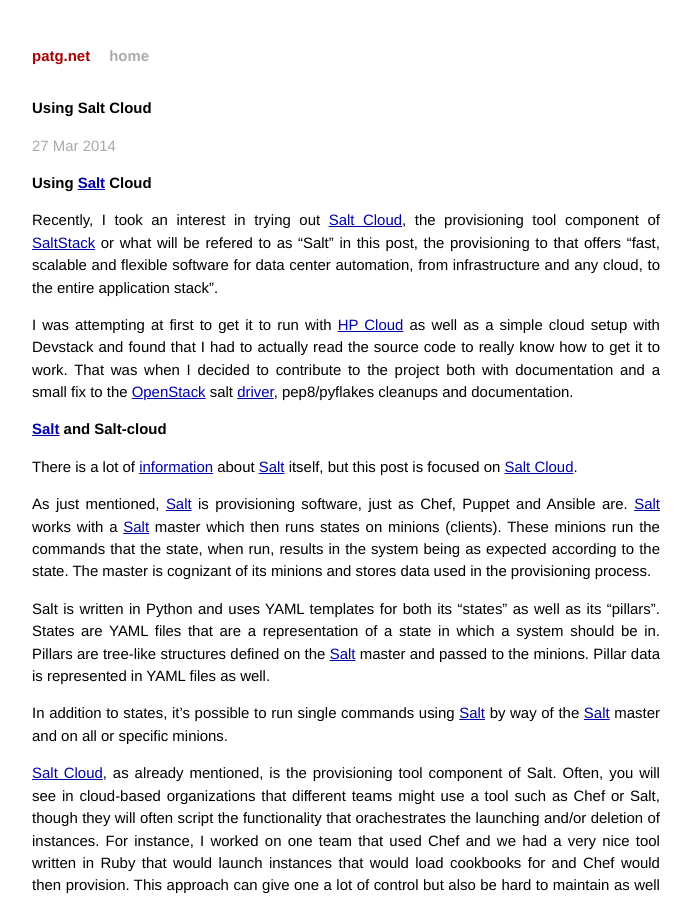
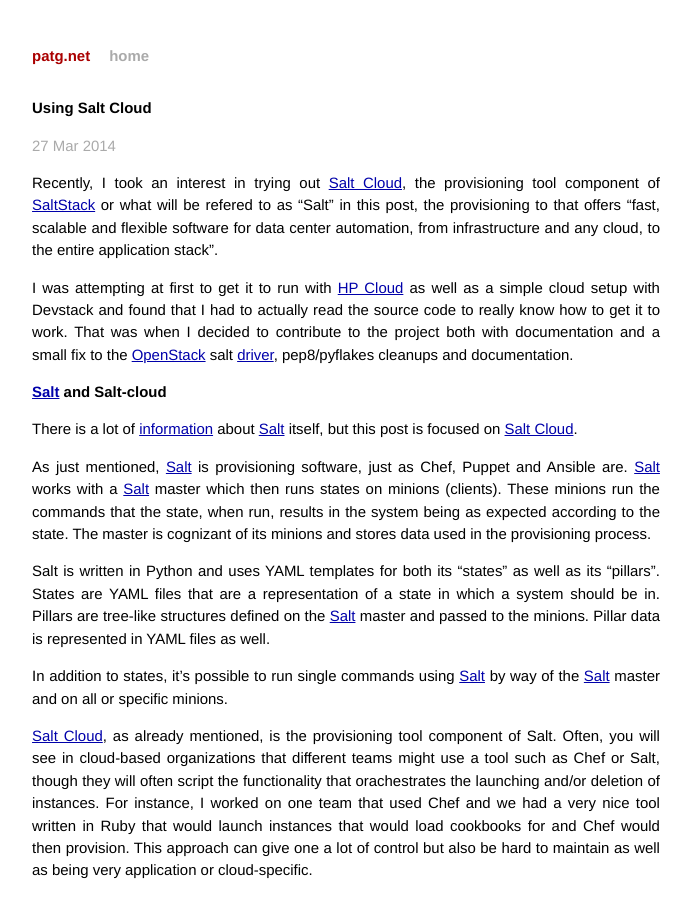
Before and after one commit to CaptTofu/patg.net, a Jekyll site: the page built from _posts/2014-03-27-salt-cloud.markdown, in a window 1280 px wide and 900 px high. Shown: the whole window, without its empty margins (294-986 px from the left). Built offline with Jekyll 4.4.1, drawn with Linux system fonts in a browser that asks for light colours; Markdown is read by kramdown in place of the engine named in the settings; comment, search, counter and statistics services are not loaded.

Commit message:
Too many headers

```diff
--- a/_posts/2014-03-27-salt-cloud.markdown
+++ b/_posts/2014-03-27-salt-cloud.markdown
@@ -4,8 +4,6 @@
 date: 2014-03-27 09:00:00
 categories: provisioning
 ---
-
-# Using [Salt][saltstack] Cloud
 
 Recently, I took an interest in trying out [Salt Cloud][salt-cloud-docs], the provisioning tool component of [SaltStack][saltstack] or what will be refered to as "Salt" in this post, the provisioning to that offers "fast, scalable and flexible software for data center automation, from infrastructure and any cloud, to the entire application stack".
 
```
